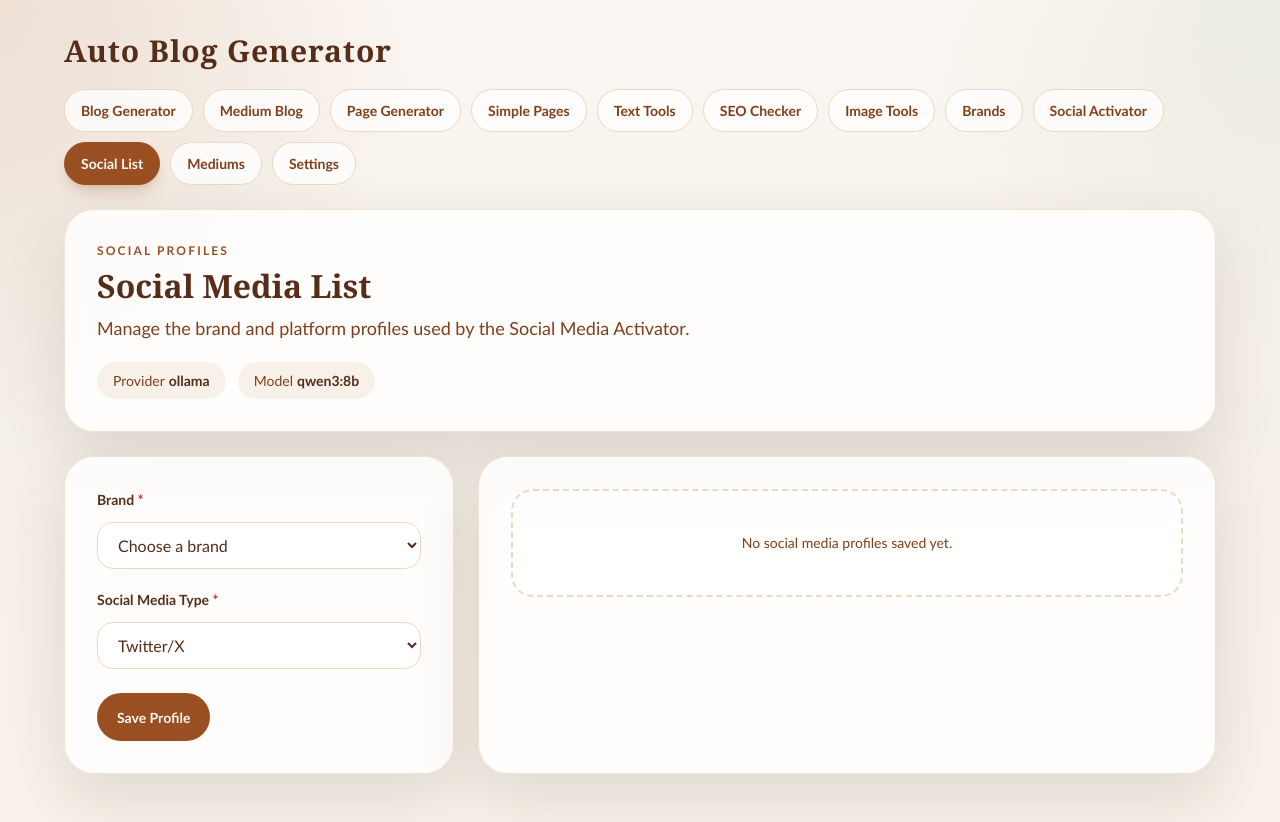
After one commit to YumiAlmero03/Blog-generator, a Flask app: page /social-media-list in a window 1280 px wide. The commit adds this page. Run offline with Flask 3, Linux system fonts and the light colour scheme; data comes from the database, SQL or seed files in the repository; some libraries are stand-ins or nearby versions.

Commit message:
add social media generator

```diff
--- /dev/null
+++ b/app/controllers/social_media_controller.py
@@ -0,0 +1,149 @@
+from flask import render_template, request
+
+from database import (
+    delete_social_profile,
+    get_brand_context,
+    get_social_profile,
+    list_brand_names,
+    list_social_profiles,
+    save_social_profile,
+)
+from generators.social_media_generator import generate_social_media_post
+from logger import logger
+
+from app.controllers.helpers import base_template_context
+from app.services.provider_service import generation_error_message, get_provider
+
+
+SOCIAL_MEDIA_TYPES = (
+    "Twitter/X",
+    "Facebook",
+    "Instagram",
+    "LinkedIn",
+    "TikTok",
+    "Pinterest",
+    "YouTube",
+)
+
+
+def social_media_list():
+    state = {
+        "profile_id": "",
+        "brand_name": "",
+        "social_type": "Twitter/X",
+        "success": None,
+        "error": None,
+        "brand_names": list_brand_names(),
+        "social_media_types": SOCIAL_MEDIA_TYPES,
+    }
+
+    edit_id = request.args.get("edit", "").strip()
+    if request.method == "GET" and edit_id.isdigit():
+        _populate_social_profile_for_edit(state, int(edit_id))
+
+    if request.method == "POST":
+        action = request.form.get("action", "save_profile").strip()
+        if action == "delete_profile":
+            _handle_delete_social_profile(state)
+        else:
+            _handle_save_social_profile(state)
+
+    return render_template(
+        "social_media_list.html",
+        **base_template_context(),
+        **state,
+        profiles=list_social_profiles(),
+    )
+
+
+def social_media_activator():
+    state = {
+        "focus_word": "",
+        "selected_profile_id": "",
+        "selected_profile": None,
+        "result": None,
+        "error": None,
+        "profiles": list_social_profiles(),
+    }
+
+    if request.method == "POST":
+        _handle_generate_social_media_post(state)
+
+    return render_template("social_media_activator.html", **base_template_context(), **state)
+
+
+def _populate_social_profile_for_edit(state: dict, profile_id: int):
+    profile = get_social_profile(profile_id)
+    if not profile:
+        return
+    state["profile_id"] = str(profile.get("id", ""))
+    state["brand_name"] = profile.get("brand_name", "")
+    state["social_type"] = profile.get("social_type", "Twitter/X") or "Twitter/X"
+
+
+def _handle_save_social_profile(state: dict):
+    state["profile_id"] = request.form.get("profile_id", "").strip()
+    state["brand_name"] = request.form.get("brand_name", "").strip()
+    state["social_type"] = request.form.get("social_type", "Twitter/X").strip() or "Twitter/X"
+
+    if not state["brand_name"]:
+        state["error"] = "Please select a brand."
+        return
+    if state["social_type"] not in SOCIAL_MEDIA_TYPES:
+        state["social_type"] = "Twitter/X"
+
+    profile_id = int(state["profile_id"]) if state["profile_id"].isdigit() else None
+    save_social_profile(
+        brand_name=state["brand_name"],
+        social_type=state["social_type"],
+        profile_id=profile_id,
+    )
+    state.update(
+        {
+            "profile_id": "",
+            "brand_name": "",
+            "social_type": "Twitter/X",
+            "success": "Social media profile saved.",
+        }
+    )
+
+
+def _handle_delete_social_profile(state: dict):
+    profile_id = request.form.get("profile_id", "").strip()
+    if profile_id.isdigit():
+        delete_social_profile(int(profile_id))
+        state["success"] = "Social media profile deleted."
+
+
+def _handle_generate_social_media_post(state: dict):
+    state["focus_word"] = request.form.get("focus_word", "").strip()
+    state["selected_profile_id"] = request.form.get("selected_profile_id", "").strip()
+
+    if not state["focus_word"]:
+        state["error"] = "Please enter a focus word."
+        return
+    if not state["selected_profile_id"].isdigit():
+        state["error"] = "Please select a social media profile."
+        return
+
+    state["selected_profile"] = get_social_profile(int(state["selected_profile_id"]))
+    if not state["selected_profile"]:
+        state["error"] = "The selected social media profile could not be found."
+        return
+
+    try:
+        provider = get_provider()
+        brand_name = state["selected_profile"].get("brand_name", "")
+        state["result"] = generate_social_media_post(
+            provider,
+            focus_word=state["focus_word"],
+            brand_name=brand_name,
+            social_type=state["selected_profile"].get("social_type", ""),
+            brand_context=get_brand_context(brand_name),
+        )
+    except Exception as exc:
+        logger.exception("social_media_activator generation failed")
+        state["error"] = generation_error_message(
+            "An error occurred while generating the social media post. Check logs/app.log for details.",
+            exc,
+        )
--- a/app/routes/web.py
+++ b/app/routes/web.py
@@ -1,6 +1,6 @@
 from flask import Blueprint, send_from_directory
 
-from app.controllers import backlink_blog_controller, backlink_controller, blog_controller, brand_controller, image_controller, page_controller, settings_controller, tool_controller
+from app.controllers import backlink_blog_controller, backlink_controller, blog_controller, brand_controller, image_controller, page_controller, settings_controller, social_media_controller, tool_controller
 from app.services.image_service import UPLOAD_ROOT
 
 
@@ -16,6 +16,8 @@ web.add_url_rule("/text-tools", view_func=tool_controller.text_tools, methods=["
 web.add_url_rule("/seo-checker", view_func=tool_controller.seo_checker, methods=["GET", "POST"])
 web.add_url_rule("/image-tools", view_func=image_controller.image_tools, methods=["GET", "POST"])
 web.add_url_rule("/brands", view_func=brand_controller.brands, methods=["GET", "POST"])
+web.add_url_rule("/social-media-activator", view_func=social_media_controller.social_media_activator, methods=["GET", "POST"])
+web.add_url_rule("/social-media-list", view_func=social_media_controller.social_media_list, methods=["GET", "POST"])
 web.add_url_rule("/mediums", view_func=backlink_controller.backlinks, methods=["GET", "POST"])
 web.add_url_rule("/backlinks", view_func=backlink_controller.backlinks, methods=["GET", "POST"])
 web.add_url_rule("/settings", view_func=settings_controller.settings, methods=["GET", "POST"])
--- a/database/__init__.py
+++ b/database/__init__.py
@@ -16,6 +16,7 @@ from database.pages import (
 )
 from database.schema import init_db
 from database.settings import get_setting, list_settings, set_setting
+from database.social_media import delete_social_profile, get_social_profile, list_social_profiles, save_social_profile
 
 
 init_db()
--- a/prompts/__init__.py
+++ b/prompts/__init__.py
@@ -9,6 +9,7 @@ from prompts.blog import (
     build_title_prompt,
 )
 from prompts.pages import build_page_prompt, build_simple_page_prompt
+from prompts.social_media import build_social_media_post_prompt
 from prompts.shared import (
     MAX_BLOG_WORDS,
     MIN_BLOG_WORDS,
@@ -28,5 +29,6 @@ __all__ = [
     "build_meta_description_prompt",
     "build_page_prompt",
     "build_simple_page_prompt",
+    "build_social_media_post_prompt",
     "build_title_prompt",
 ]
--- a/templates/base.html
+++ b/templates/base.html
@@ -99,6 +99,14 @@
               class="rounded-full border px-4 py-2.5 text-sm font-bold transition {% if active_page == 'brands' %}border-sand-600 bg-sand-600 text-sand-50 shadow-lg shadow-sand-600/20{% else %}border-sand-200 bg-white/80 text-sand-700 hover:border-sand-500 hover:text-sand-600{% endif %}"
             >Brands</a>
             <a
+              href="/social-media-activator"
+              class="rounded-full border px-4 py-2.5 text-sm font-bold transition {% if active_page == 'social-activator' %}border-sand-600 bg-sand-600 text-sand-50 shadow-lg shadow-sand-600/20{% else %}border-sand-200 bg-white/80 text-sand-700 hover:border-sand-500 hover:text-sand-600{% endif %}"
+            >Social Activator</a>
+            <a
+              href="/social-media-list"
+              class="rounded-full border px-4 py-2.5 text-sm font-bold transition {% if active_page == 'social-list' %}border-sand-600 bg-sand-600 text-sand-50 shadow-lg shadow-sand-600/20{% else %}border-sand-200 bg-white/80 text-sand-700 hover:border-sand-500 hover:text-sand-600{% endif %}"
+            >Social List</a>
+            <a
               href="/mediums"
               class="rounded-full border px-4 py-2.5 text-sm font-bold transition {% if active_page == 'backlinks' %}border-sand-600 bg-sand-600 text-sand-50 shadow-lg shadow-sand-600/20{% else %}border-sand-200 bg-white/80 text-sand-700 hover:border-sand-500 hover:text-sand-600{% endif %}"
             >Mediums</a>
--- /dev/null
+++ b/templates/social_media_list.html
@@ -0,0 +1,69 @@
+{% extends "base.html" %}
+{% set active_page = "social-list" %}
+
+{% block title %}Social Media List{% endblock %}
+{% block eyebrow %}Social Profiles{% endblock %}
+{% block hero_title %}Social Media List{% endblock %}
+{% block hero_text %}Manage the brand and platform profiles used by the Social Media Activator.{% endblock %}
+
+{% block content %}
+  <div class="grid gap-6 lg:grid-cols-[minmax(320px,390px)_minmax(0,1fr)]">
+    <section class="rounded-[30px] border border-sand-200/70 bg-white/85 p-6 shadow-soft backdrop-blur-md sm:p-8">
+      {% if error %}
+        <div class="mb-5 rounded-2xl bg-red-50 px-4 py-3 text-sm text-red-700">{{ error }}</div>
+      {% endif %}
+      {% if success %}
+        <div class="mb-5 rounded-2xl bg-emerald-50 px-4 py-3 text-sm text-emerald-700">{{ success }}</div>
+      {% endif %}
+
+      <form method="post" class="grid gap-1">
+        <input type="hidden" name="profile_id" value="{{ profile_id }}" />
+
+        <label for="brand_name" class="mb-2 block text-sm font-bold text-sand-900">Brand <span class="text-red-600">*</span></label>
+        <select id="brand_name" name="brand_name" class="mb-4 w-full rounded-2xl border border-sand-200 bg-white/95 px-4 py-3 text-sand-900 outline-none transition focus:border-sand-500 focus:ring-2 focus:ring-sand-200">
+          <option value="">Choose a brand</option>
+          {% for brand in brand_names %}
+            <option value="{{ brand }}" {% if brand_name == brand %}selected{% endif %}>{{ brand }}</option>
+          {% endfor %}
+        </select>
+
+        <label for="social_type" class="mb-2 block text-sm font-bold text-sand-900">Social Media Type <span class="text-red-600">*</span></label>
+        <select id="social_type" name="social_type" class="mb-5 w-full rounded-2xl border border-sand-200 bg-white/95 px-4 py-3 text-sand-900 outline-none transition focus:border-sand-500 focus:ring-2 focus:ring-sand-200">
+          {% for item in social_media_types %}
+            <option value="{{ item }}" {% if social_type == item %}selected{% endif %}>{{ item }}</option>
+          {% endfor %}
+        </select>
+
+        <input type="hidden" name="action" value="save_profile" />
+        <button type="submit" class="inline-flex min-h-12 w-fit items-center justify-center rounded-full bg-sand-600 px-5 py-3 text-sm font-bold text-sand-50 transition hover:bg-sand-700">
+          {% if profile_id %}Update Profile{% else %}Save Profile{% endif %}
+        </button>
+      </form>
+    </section>
+
+    <section class="rounded-[30px] border border-sand-200/70 bg-white/85 p-6 shadow-soft backdrop-blur-md sm:p-8">
+      {% if profiles %}
+        <div class="grid gap-4 sm:grid-cols-2 xl:grid-cols-3">
+          {% for profile in profiles %}
+            <article class="rounded-[22px] border border-sand-200 bg-white/80 p-5">
+              <div class="mb-3 inline-flex rounded-full bg-moss-100 px-3 py-1 text-xs font-bold uppercase tracking-[0.08em] text-moss-700">{{ profile.social_type }}</div>
+              <h3 class="font-display text-2xl text-sand-950">{{ profile.brand_name }}</h3>
+              <div class="mt-4 flex flex-wrap gap-2">
+                <a class="inline-flex items-center rounded-full bg-sand-100 px-3 py-2 text-sm font-bold text-sand-700 transition hover:bg-sand-200 hover:text-sand-900" href="/social-media-list?edit={{ profile.id }}">Edit</a>
+                <form method="post" onsubmit="return confirm('Delete this social media profile?');">
+                  <input type="hidden" name="action" value="delete_profile" />
+                  <input type="hidden" name="profile_id" value="{{ profile.id }}" />
+                  <button type="submit" class="inline-flex items-center rounded-full bg-red-50 px-3 py-2 text-sm font-bold text-red-700 transition hover:bg-red-100">Delete</button>
+                </form>
+              </div>
+            </article>
+          {% endfor %}
+        </div>
+      {% else %}
+        <div class="rounded-[22px] border-2 border-dashed border-sand-200 bg-white/60 px-6 py-10 text-center text-sm leading-6 text-sand-700">
+          No social media profiles saved yet.
+        </div>
+      {% endif %}
+    </section>
+  </div>
+{% endblock %}
```
Also changed, not shown: database/schema.py (+8 -0 lines), database/social_media.py (added, +57 -0 lines), generators/social_media_generator.py (added, +111 -0 lines), prompts/social_media.py (added, +42 -0 lines), templates/social_media_activator.html (added, +72 -0 lines), 1 other file.
